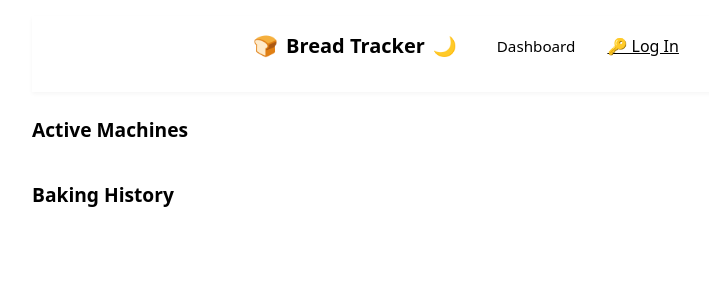
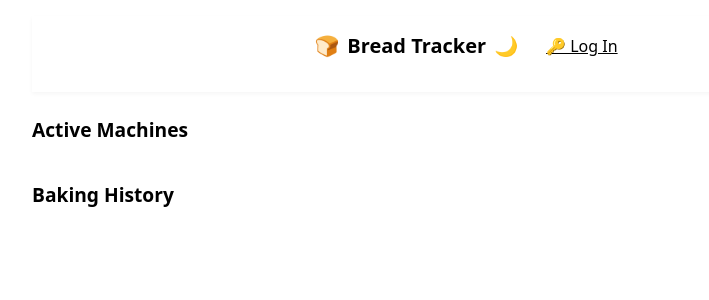
Before and after one commit to emmanorling/bread, a Django app: page / in a window 1280 px wide. Shown: the top 300 px of the page, without its empty margins (174-883 px from the left). Run offline with Django 5.2, Linux system fonts and the light colour scheme; data that the repository does not hold is empty.

Commit message:
removes redundant dashboard link from header

```diff
--- a/tracker/templates/base.html
+++ b/tracker/templates/base.html
@@ -37,10 +37,6 @@
                             🌙
                         </button>
                     </li>
-                    <li>
-                        <a href="{% url 'dashboard' %}" class="nav-link">Dashboard</a>
-                    </li>
-
 		    {% if user.is_authenticated %}
 			<li class="nav-dropdown">
 			    <a href="#" class="nav-link dropdown-toggle">
```
